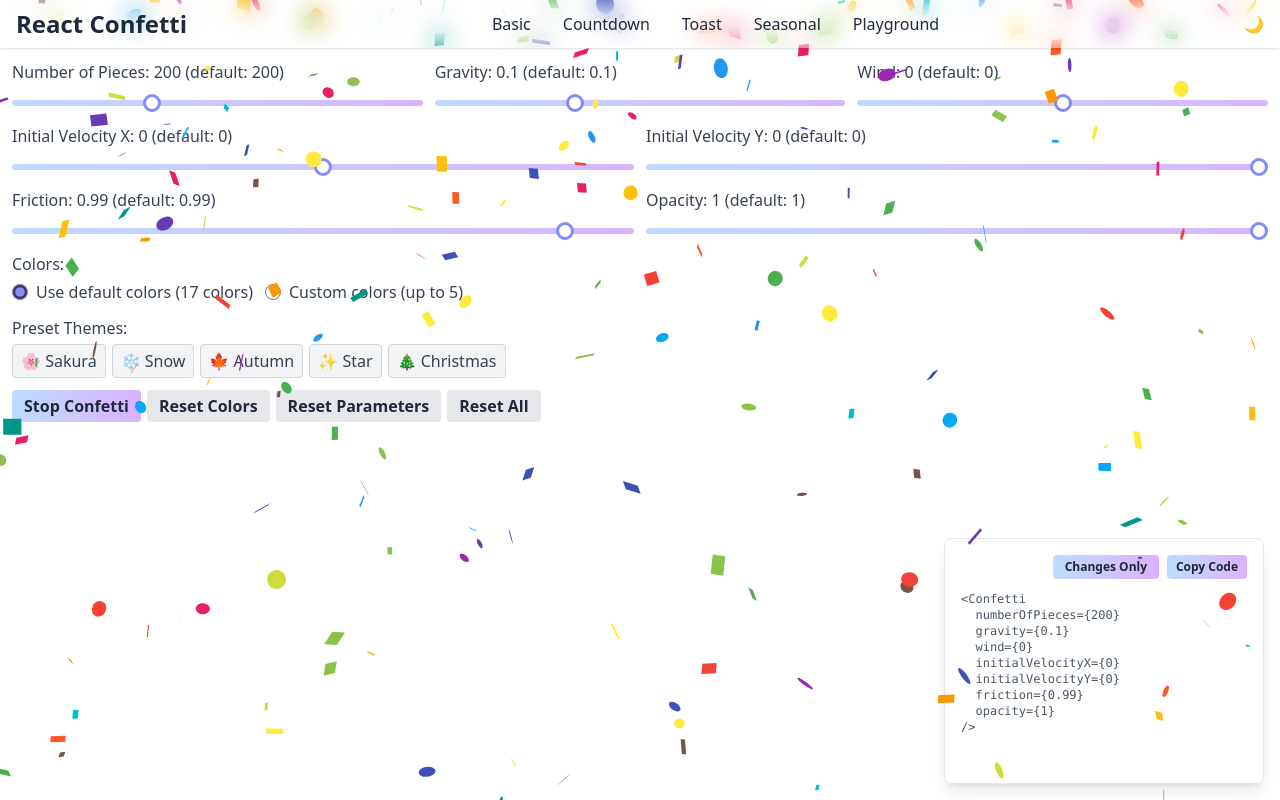
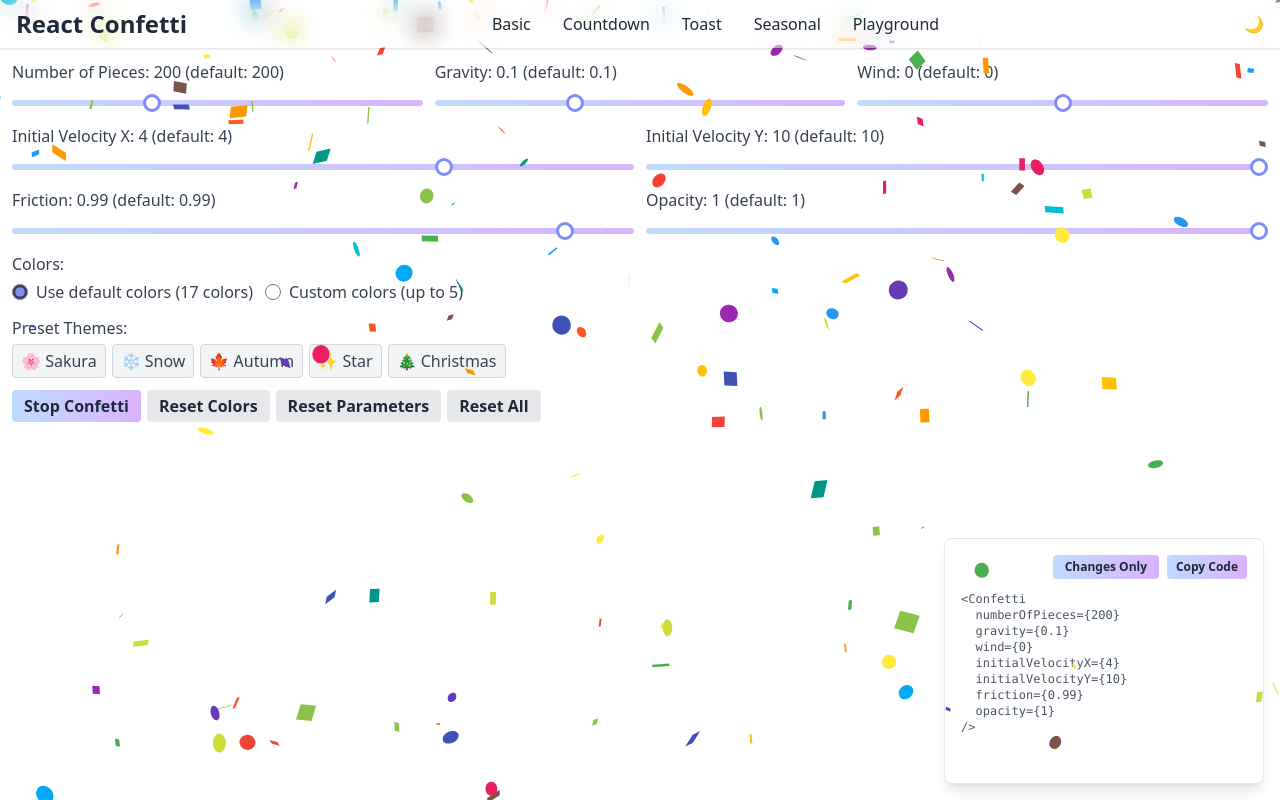
Before and after one commit to kkoisland/react-confetti-app, a React (Vite) app: page /playground in a window 1280 px wide. Built offline with nearby package versions, Linux system fonts and the light colour scheme.

Commit message:
fix: correct initialVelocity default values in Playground

```diff
--- a/src/pages/PlaygroundPage.tsx
+++ b/src/pages/PlaygroundPage.tsx
@@ -6,8 +6,8 @@ const DEFAULT_VALUES = {
 	numberOfPieces: 200,
 	gravity: 0.1,
 	wind: 0,
-	initialVelocityX: 0,
-	initialVelocityY: 0,
+	initialVelocityX: 4,
+	initialVelocityY: 10,
 	friction: 0.99,
 	opacity: 1,
 	useCustomColors: false,
@@ -19,8 +19,8 @@ const PlaygroundPage = () => {
 	const [numberOfPieces, setNumberOfPieces] = useState(200);
 	const [gravity, setGravity] = useState(0.1);
 	const [wind, setWind] = useState(0);
-	const [initialVelocityX, setInitialVelocityX] = useState(0);
-	const [initialVelocityY, setInitialVelocityY] = useState(0);
+	const [initialVelocityX, setInitialVelocityX] = useState(4);
+	const [initialVelocityY, setInitialVelocityY] = useState(10);
 	const [friction, setFriction] = useState(0.99);
 	const [opacity, setOpacity] = useState(1);
 	const [useCustomColors, setUseCustomColors] = useState(false);
@@ -226,7 +226,7 @@ const PlaygroundPage = () => {
 							htmlFor="initialVelocityX"
 							className="block text-base font-medium mb-1 text-gray-700 dark:text-gray-300"
 						>
-							Initial Velocity X: {initialVelocityX} (default: 0)
+							Initial Velocity X: {initialVelocityX} (default: 4)
 						</label>
 						<input
 							id="initialVelocityX"
@@ -247,7 +247,7 @@ const PlaygroundPage = () => {
 							htmlFor="initialVelocityY"
 							className="block text-base font-medium mb-1 text-gray-700 dark:text-gray-300"
 						>
-							Initial Velocity Y: {initialVelocityY} (default: 0)
+							Initial Velocity Y: {initialVelocityY} (default: 10)
 						</label>
 						<input
 							id="initialVelocityY"
```
